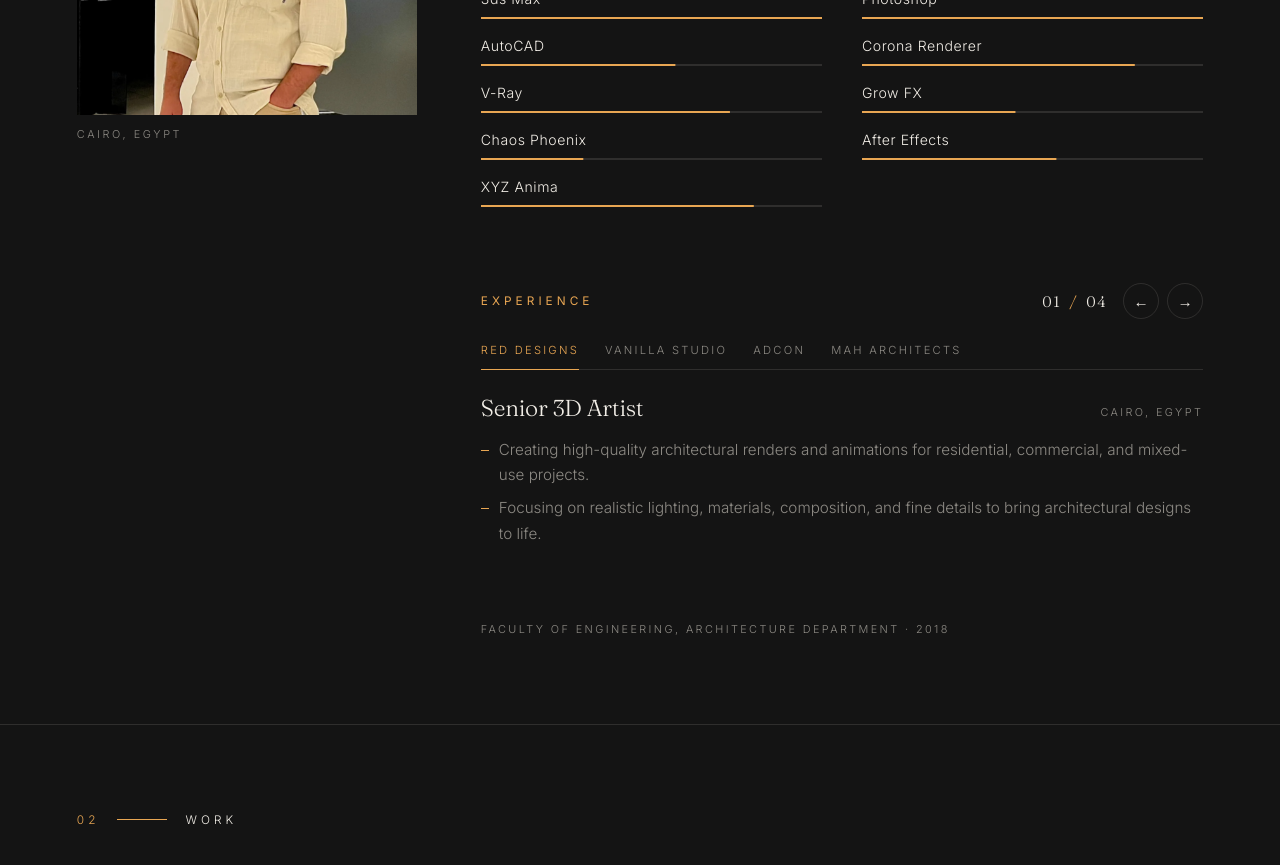
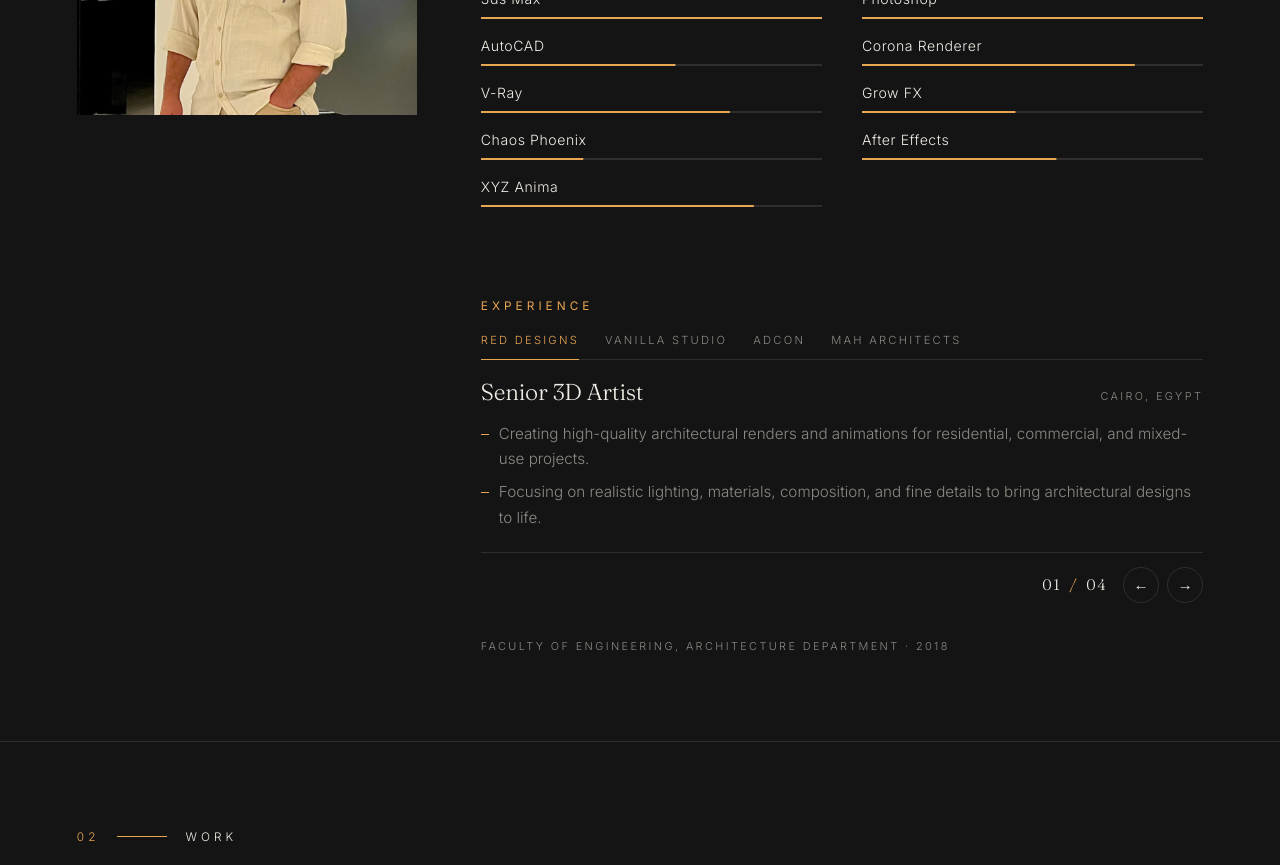
Before and after one commit to BassantEzzat/ahmed-portfolio, an Angular app: page / in a window 1280 px wide. Shown: the part 1260-2125 px from the top of the page. Built offline with nearby package versions, Linux system fonts and the light colour scheme.

Commit message:
Tabs on top, arrows below job

```diff
--- a/src/app/about/about.html
+++ b/src/app/about/about.html
@@ -17,7 +17,7 @@
             loading="lazy"
           />
         </div>
-        <figcaption>Cairo, Egypt</figcaption>
+        <!-- <figcaption>Cairo, Egypt</figcaption> -->
       </figure>
 
       <div class="copy">
--- a/src/app/experience/experience.html
+++ b/src/app/experience/experience.html
@@ -1,13 +1,5 @@
 <div class="exp">
-  <div class="bar" appReveal>
-    <h3 class="sub">Experience</h3>
-
-    <div class="nav">
-      <span class="count">{{ num(index()) }} <i>/</i> {{ num(jobs.length - 1) }}</span>
-      <button type="button" (click)="go(-1)" aria-label="Previous">←</button>
-      <button type="button" (click)="go(1)" aria-label="Next">→</button>
-    </div>
-  </div>
+  <h3 class="sub" appReveal>Experience</h3>
 
   <div class="tabs" appReveal [revealDelay]="80">
     @for (j of jobs; track j.company; let i = $index) {
@@ -33,4 +25,10 @@
       </article>
     }
   </div>
+
+  <div class="nav" appReveal>
+    <span class="count">{{ num(index()) }} <i>/</i> {{ num(jobs.length - 1) }}</span>
+    <button type="button" (click)="go(-1)" aria-label="Previous">←</button>
+    <button type="button" (click)="go(1)" aria-label="Next">→</button>
+  </div>
 </div>
--- a/src/app/experience/experience.scss
+++ b/src/app/experience/experience.scss
@@ -1,17 +1,10 @@
 :host { display: block; }
 
-.exp { margin: clamp(32px, 5vh, 56px) 0; }
-
-.bar {
-  display: flex;
-  align-items: center;
-  justify-content: space-between;
-  margin-bottom: 18px;
-}
+.exp { margin: clamp(40px, 7vh, 72px) 0 0; }
 
 /* نفس عنوان Software */
 .sub {
-  margin: 0;
+  margin: 0 0 14px;
   font-family: inherit;
   font-weight: 400;
   font-size: 0.74rem;
@@ -20,37 +13,7 @@
   color: var(--accent);
 }
 
-.nav {
-  display: flex;
-  align-items: center;
-  gap: 8px;
-
-  .count {
-    margin-right: 8px;
-    font-family: var(--serif);
-    font-size: 0.95rem;
-    letter-spacing: 0.1em;
-
-    i { font-style: normal; color: var(--accent); margin: 0 3px; }
-  }
-
-  button {
-    width: 36px;
-    height: 36px;
-    display: grid;
-    place-items: center;
-    border: 1px solid var(--line);
-    border-radius: 50%;
-    background: none;
-    color: var(--ink);
-    font-size: 0.95rem;
-    transition: border-color 0.3s, color 0.3s;
-
-    &:hover { border-color: var(--accent); color: var(--accent); }
-  }
-}
-
-/* ---------- Tabs ---------- */
+/* ---------- Tabs (فوق) ---------- */
 .tabs {
   display: flex;
   flex-wrap: wrap;
@@ -96,7 +59,7 @@
 }
 
 .job {
-  padding: 24px 0 0;
+  padding: 18px 0 22px;
   min-height: 170px;
 
   &.next { animation: slideNext 0.55s var(--ease) both; }
@@ -166,6 +129,40 @@ h4 {
   }
 }
 
+/* ---------- Arrows (تحت) ---------- */
+.nav {
+  display: flex;
+  align-items: center;
+  justify-content: flex-end;
+  gap: 8px;
+  padding-top: 14px;
+  border-top: 1px solid var(--line);
+
+  .count {
+    margin-right: 8px;
+    font-family: var(--serif);
+    font-size: 0.95rem;
+    letter-spacing: 0.1em;
+
+    i { font-style: normal; color: var(--accent); margin: 0 3px; }
+  }
+
+  button {
+    width: 36px;
+    height: 36px;
+    display: grid;
+    place-items: center;
+    border: 1px solid var(--line);
+    border-radius: 50%;
+    background: none;
+    color: var(--ink);
+    font-size: 0.95rem;
+    transition: border-color 0.3s, color 0.3s;
+
+    &:hover { border-color: var(--accent); color: var(--accent); }
+  }
+}
+
 @media (max-width: 700px) {
   .job { min-height: 230px; }
   .top { flex-direction: column; gap: 4px; }
```
